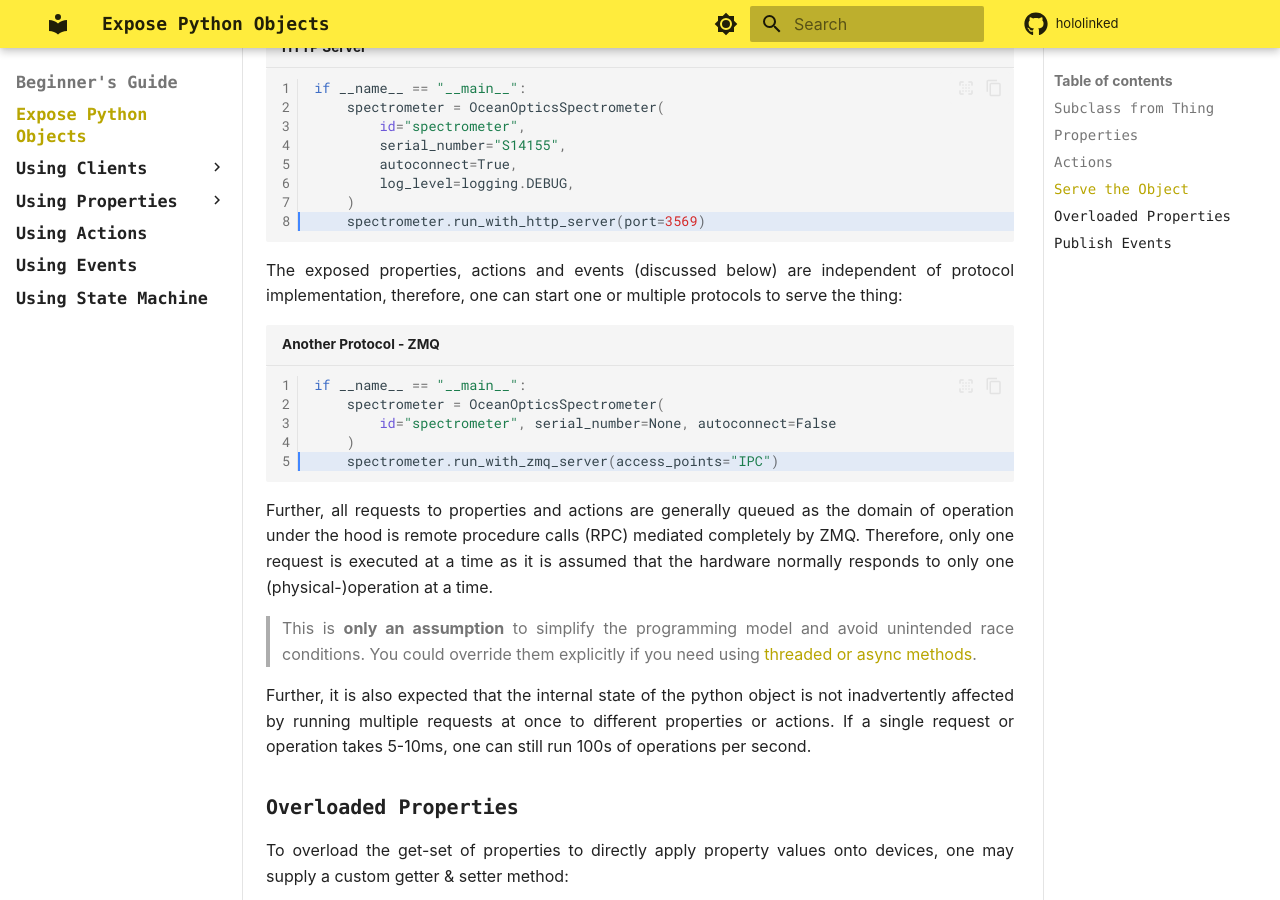
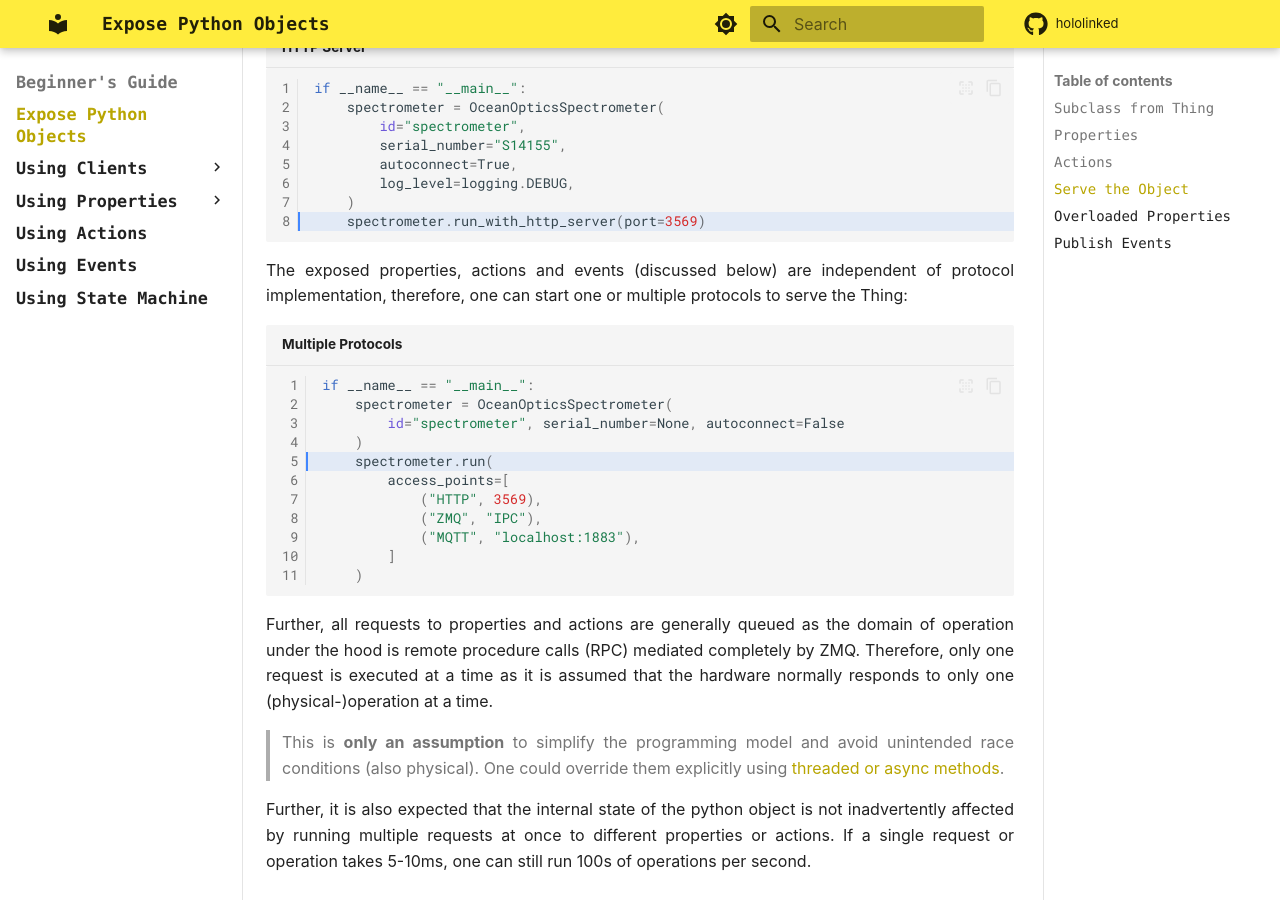
Before and after one commit to hololinked-dev/docs, an MkDocs documentation site: the page built from docs/beginners-guide/articles/servers.md, in a window 1280 px wide and 900 px high, scrolled down 2780 px. Built offline with MkDocs 1.6.1 and Material for MkDocs 9.7.7, drawn with Linux system fonts in a browser that asks for light colours; some web fonts are replaced; comment, search, counter and statistics services are not loaded.

Commit message:
ruff python files 1

````diff
--- a/docs/beginners-guide/articles/servers.md
+++ b/docs/beginners-guide/articles/servers.md
@@ -51,21 +51,21 @@ Actions can take arbitrary signature or the arguments can be constrained again u
 To start a server, say a HTTP server, one can call the `run_with_http_server` method after instantiating the `Thing`:
 
 ```py title="HTTP Server" linenums="1" hl_lines="8"
---8<-- "docs/beginners-guide/code/thing_basic_example.py:130:137"
+--8<-- "docs/beginners-guide/code/thing_basic_example.py:134:142"
 ```
 
 The exposed properties, actions and events (discussed below) are independent of protocol implementation, therefore,
-one can start one or multiple protocols to serve the thing:
+one can start one or multiple protocols to serve the Thing:
 
-```py title="Another Protocol - ZMQ" linenums="1" hl_lines="5"
---8<-- "docs/beginners-guide/code/thing_basic_example.py:130:130"
---8<-- "docs/beginners-guide/code/thing_basic_example.py:142:145"
+```py title="Multiple Protocols" linenums="1" hl_lines="5"
+--8<-- "docs/beginners-guide/code/thing_basic_example.py:134:134"
+--8<-- "docs/beginners-guide/code/thing_basic_example.py:146:155"
 ```
 
 Further, all requests to properties and actions are generally queued as the domain of operation under the hood is remote procedure calls (RPC)
 mediated completely by ZMQ. Therefore, only one request is executed at a time as it is assumed that the hardware normally responds to only one (physical-)operation at a time.
 
-> This is **only an assumption** to simplify the programming model and avoid unintended race conditions. You could override them explicitly if you need using [threaded or async methods](actions.md#threaded--async-actions).
+> This is **only an assumption** to simplify the programming model and avoid unintended race conditions (also physical). One could override them explicitly using [threaded or async methods](actions.md#threaded--async-actions).
 
 Further, it is also expected that the internal state of the python object is not inadvertently affected by
 running multiple requests at once to different properties or actions. If a single request or operation takes 5-10ms, one can still run 100s of operations per second.
--- a/docs/beginners-guide/code/thing_basic_example.py
+++ b/docs/beginners-guide/code/thing_basic_example.py
@@ -98,7 +98,8 @@ class OceanOpticsSpectrometer(Thing):
 
     @action()
     def start_acquisition(self):
-        if self._acquisition_thread is None:  # _acquisition_thread defined in __init__
+        if self._acquisition_thread is None:
+            # _acquisition_thread defined in __init__
             self._acquisition_thread = threading.Thread(target=self.capture)
             self._acquisition_thread.start()
 
@@ -123,7 +124,10 @@ def start_https_server():
     # if there is no SSL
 
     HTTPServer(
-        ["spectrometer"], port=8083, ssl_context=ssl_context, log_level=logging.DEBUG
+        ["spectrometer"],
+        port=8083,
+        ssl_context=ssl_context,
+        log_level=logging.DEBUG,
     ).listen()
 
 
@@ -142,7 +146,13 @@ if __name__ == "__main__":
     spectrometer = OceanOpticsSpectrometer(
         id="spectrometer", serial_number=None, autoconnect=False
     )
-    spectrometer.run_with_zmq_server(access_points="IPC")
+    spectrometer.run(
+        access_points=[
+            ("HTTP", 3569),
+            ("ZMQ", "IPC"),
+            ("MQTT", "localhost:1883"),
+        ]
+    )
     # ZMQ interprocess-communication - suitable for beginners and
     # apps automatically behind firewall
 
@@ -153,7 +163,9 @@ if __name__ == "__main__":
         serial_number=None,
         autoconnect=False,
     )
-    spectrometer.run(zmq_protocols=["TCP", "IPC"], tcp_socket_address="tcp://*:6539")
+    spectrometer.run(
+        zmq_protocols=["TCP", "IPC"], tcp_socket_address="tcp://*:6539"
+    )
 
     # example code, but will never reach here unless exit() is called by the client
     spectrometer = OceanOpticsSpectrometer(
@@ -168,7 +180,9 @@ if __name__ == "__main__":
         serial_number=None,
         autoconnect=False,
     )
-    spectrometer.run(zmq_protocols=["TCP", "IPC"], tcp_socket_address="tcp://*:6539")
+    spectrometer.run(
+        zmq_protocols=["TCP", "IPC"], tcp_socket_address="tcp://*:6539"
+    )
 
 
 # Another example
````
Also changed, not shown: other parts of docs/beginners-guide/articles/servers.md (+2 -2 lines).
